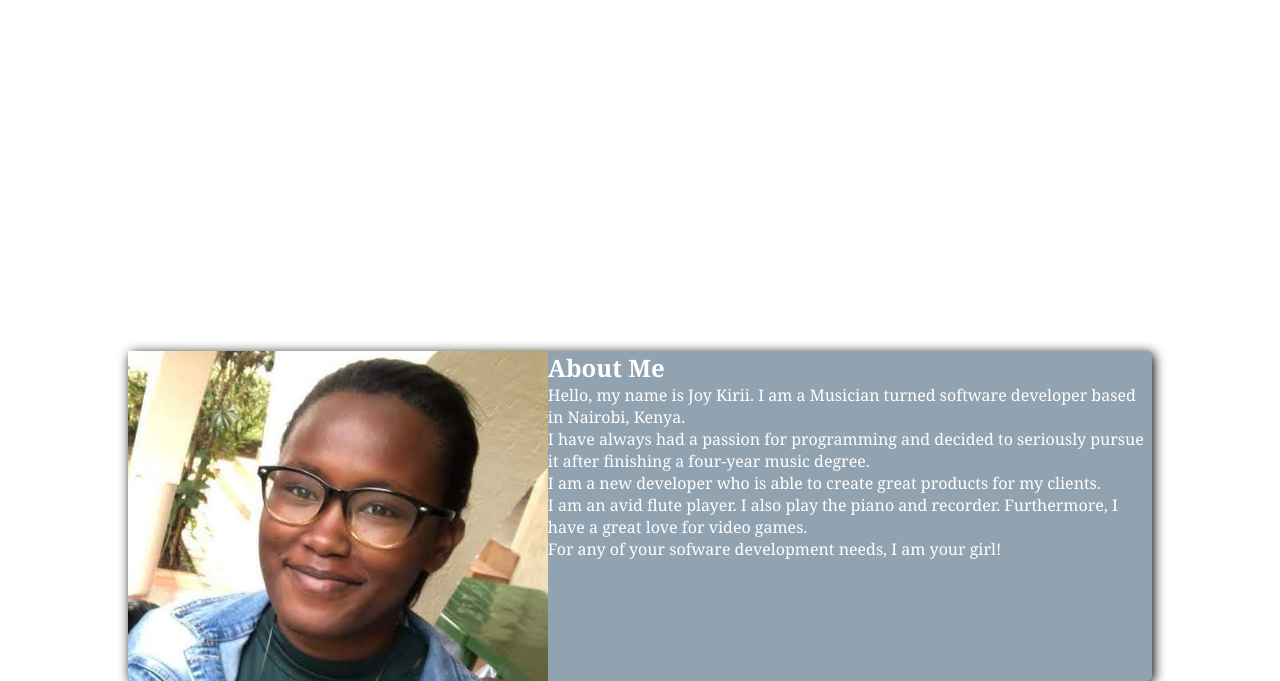
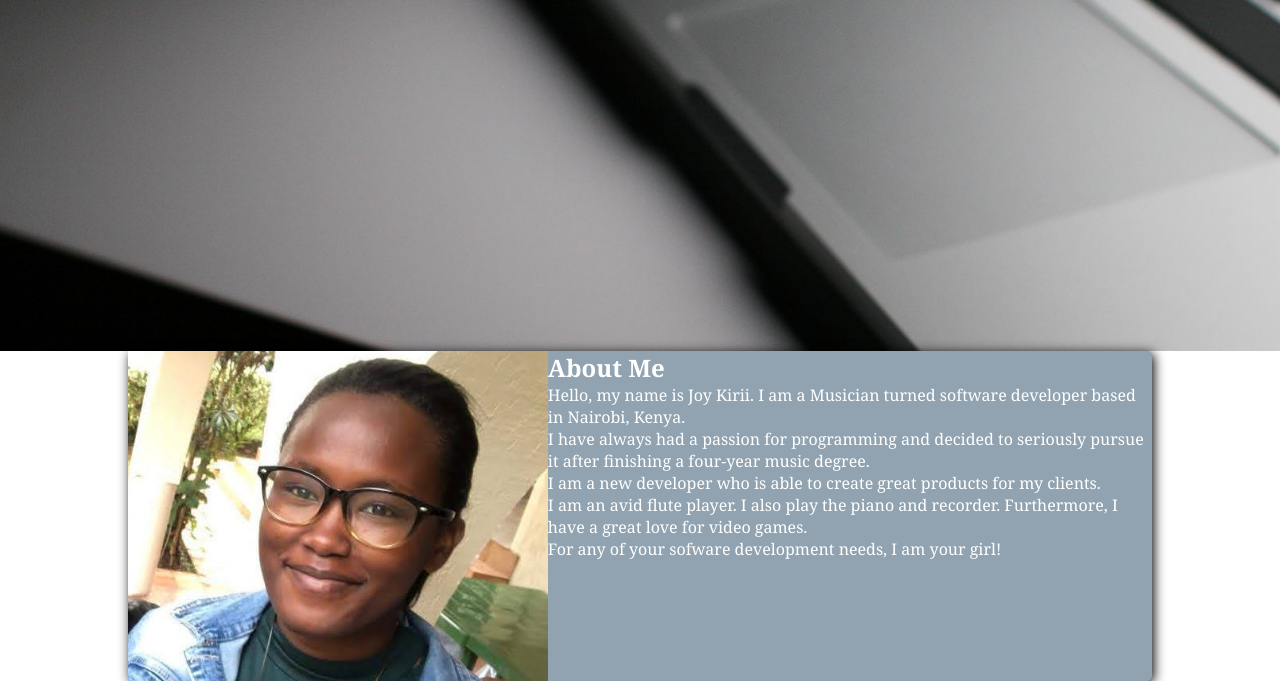
Before and after one commit to Wakarende/Pf, a plain HTML site: page index.html in a window 1280 px wide. Shown: the part 449-1130 px from the top of the page. Drawn offline with Linux system fonts and the light colour scheme; the site is published under a folder, as on GitHub Pages, so addresses that start at the root find nothing.

Commit message:
changed image link

```diff
--- a/style.css
+++ b/style.css
@@ -36,7 +36,7 @@ nav{
 }
 
 section{
-    background-image: url(/images/computer.jpg);
+    background-image: url(./images/computer.jpg);
     height: 100vh;
     background-size: cover;
     background-repeat: no-repeat;
@@ -100,3 +100,4 @@ section{
     display: flex;
     position: relative;
     margin: auto;
+}
```
